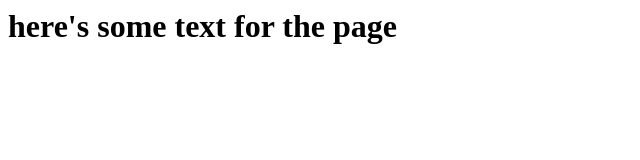
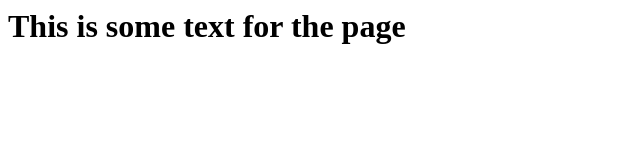
Before and after one commit to kennethchung5/KC_Repo01, a plain HTML site: page index.html in a window 1280 px wide. Shown: the whole page, without its empty margins (0-640 px from the left). Drawn offline with Linux system fonts and the light colour scheme.

Commit message:
This is the commit message

```diff
--- a/index.html
+++ b/index.html
@@ -1,9 +1,9 @@
 <!Doctype = HTML>
 <html>
     <head>
-        <title>This is the title of the file</title>
+        <title>This is the page's title</title>
     </head>
     <body>
-        <h1>here's some text for the page</h1>
+        <h1>This is some text for the page</h1>
     </body>
 </html>
```
